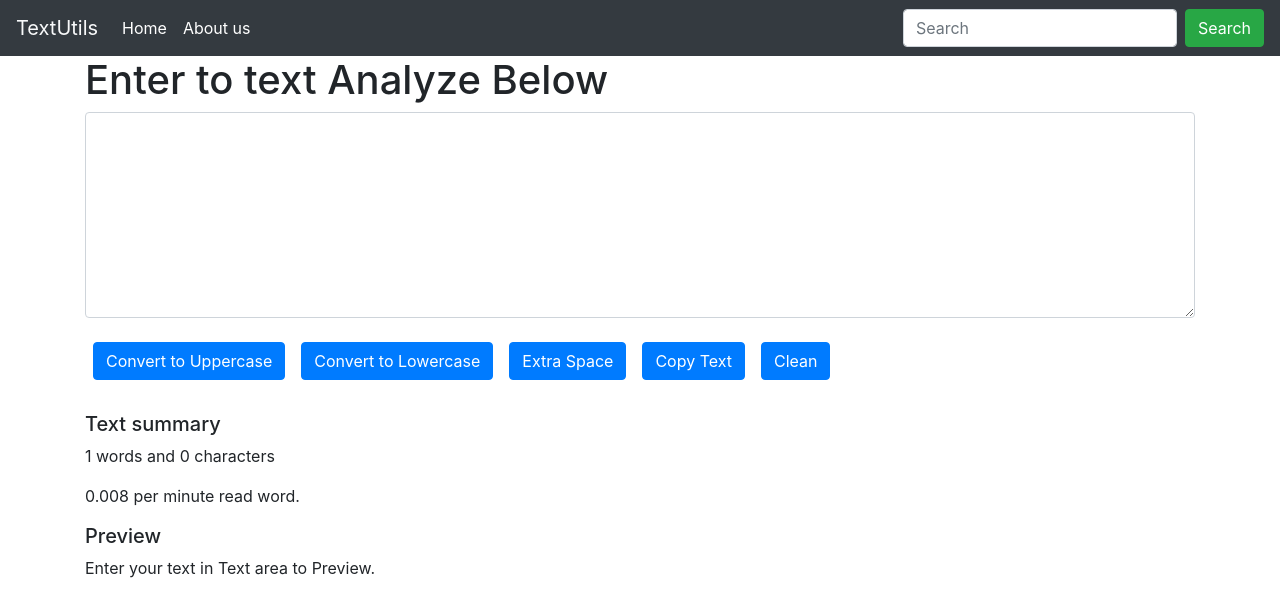
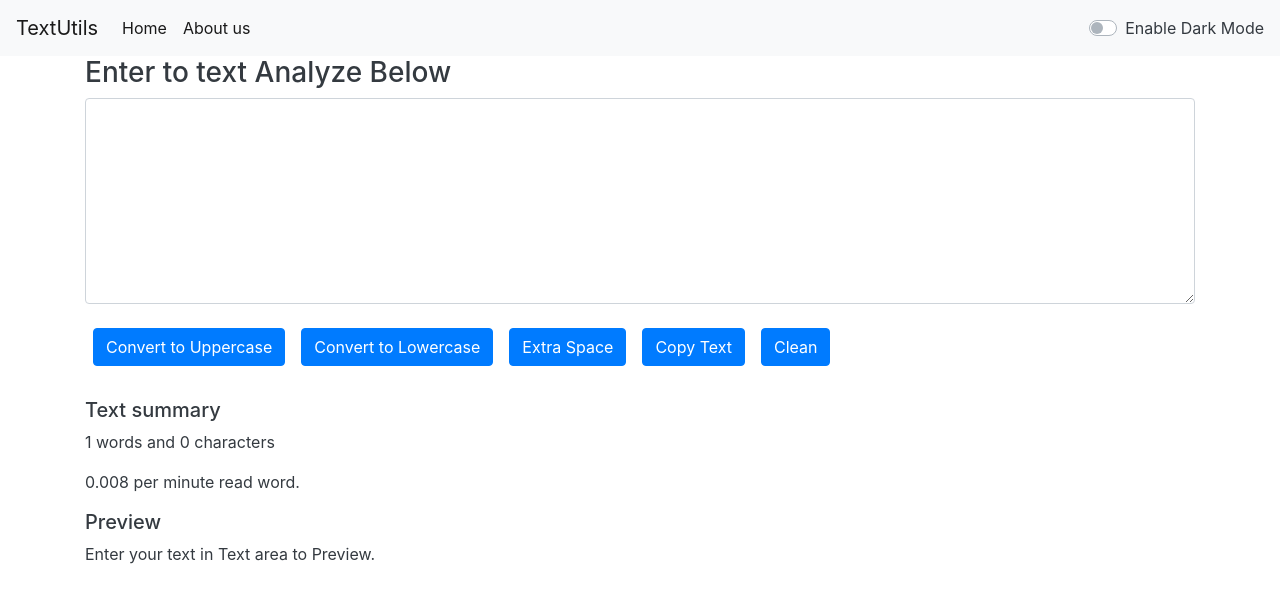
Before and after one commit to Github-9110/TextUtiles_ReactjsOnly, a React (Vite) app: page / in a window 1280 px wide. Shown: the top 616 px of the page. Built offline with nearby package versions, Linux system fonts and the light colour scheme.

Commit message:
Dark mode Enable and Disable with useState hooks

```diff
--- a/src/App.jsx
+++ b/src/App.jsx
@@ -1,12 +1,23 @@
 // import './App.css'
 import Navbar from './components/Navbar'
 import Textform from './components/Textform';
+import React, {useState} from 'react';
 
 function App() {
+  const [mode, setMode] = useState('light');
+  const switchButton =()=>{
+        if(mode==='light'){
+           setMode('dark');
+          document.body.style.backgroundColor='#324352';
+        }else{
+          setMode('light');
+          document.body.style.backgroundColor='white';
+        }
+     }
   return (
-    <>
-      <Navbar title="TextUtils" homeTitle="Home" aboutTitle="About us"/>
-      <Textform heading="Enter to text Analyze Below"/>
+     <>
+      <Navbar title="TextUtils" homeTitle="Home" aboutTitle="About us" devBy="(DevShubh..)" mode={mode} ControlMode={switchButton}/>
+      <Textform heading="Enter to text Analyze Below" mode={mode}/>
     </>
   )
 }
--- a/src/components/Navbar.jsx
+++ b/src/components/Navbar.jsx
@@ -4,26 +4,28 @@ import PropTypes from 'prop-types'
 
 export default function Navbar(props) {
   return (
-    <nav className="navbar navbar-expand-lg navbar-light bg-dark">
-
-  <a className="navbar-brand text-light" href="/">{props.title}</a>
+    <nav className={`navbar navbar-expand-lg navbar-${props.mode} bg-${props.mode}`}>
+  <a className="navbar-brand" href="/">{props.title}</a>
   <button className="navbar-toggler" type="button" data-toggle="collapse" data-target="#navbarSupportedContent" aria-controls="navbarSupportedContent" aria-expanded="false" aria-label="Toggle navigation">
     <span className="navbar-toggler-icon"></span>
   </button>
-
   <div className="collapse navbar-collapse" id="navbarSupportedContent">
     <ul className="navbar-nav mr-auto">
       <li className="nav-item active">
-        <a className="nav-link text-white" href="/">{props.homeTitle} <span className="sr-only">(current)</span></a>
+        <a className="nav-link " href="/">{props.homeTitle} <span className="sr-only">(current)</span></a>
       </li>
-      <li className="nav-item">
-        <a className="nav-link text-white" href="/">{props.aboutTitle}</a>
+      <li className="nav-item active">
+        <a className="nav-link" href="/">{props.aboutTitle}</a>
       </li>
     </ul>
-    <form className="form-inline my-2 my-lg-0">
-      <input className="form-control mr-sm-2" type="search" placeholder="Search" aria-label="Search" />
-      <button className="btn btn-success my-2 my-sm-0" type="submit">Search</button>
-    </form>
+    <div className="custom-control custom-switch">
+    <a className="navbar-brand" href="javacript:void(0)">{props.mode==='dark'?props.devBy:' '}</a>
+    </div>
+    <div className="custom-control custom-switch">
+      <input type="checkbox" className="custom-control-input" onClick={props.ControlMode} id="customSwitch1"/>
+      <label className={`custom-control-label text-${props.mode==='dark'?'light':'dark'}`} htmlFor="customSwitch1">Enable Dark Mode</label>
+    </div>
+
   </div>
 </nav>
   )
@@ -34,9 +36,3 @@ Navbar.propTypes = {
   homeTitle : PropTypes.string.isRequired,
   aboutTitle : PropTypes.string.isRequired,
 }
-
-Navbar.defaultProps = {
-  title : 'Set Here Company Name',
-  homeTitle : 'Title 1',
-  aboutTitle : 'Title 2'
-}
--- a/src/components/Textform.jsx
+++ b/src/components/Textform.jsx
@@ -4,12 +4,6 @@ import React, {useState} from 'react';
 
 export default function Textform(props) {
     const [text, setText] = useState("");
-
-   let myStyle={
-         height: 'auto',
-         minHeight: '100px',
-         maxHeight: '500px',
-         };
     /* Event handing  */
     const handleUperCase = ()=>{
         // console.log("UpperCase");
@@ -49,7 +43,8 @@ export default function Textform(props) {
     <>
     <div className="container">
     <div className=" mb-3">
-        <h1>{props.heading}</h1>
+        <h3 className={`text-${props.mode==='dark'?'white':'dark'}`}>{props.heading}</h3>
+
         <textarea className="form-control" value={text}  onChange={handleOnchange} id="MyTextForm" rows="8"></textarea>
     </div>
     <button className="btn btn-primary m-2" onClick={handleUperCase}  >Convert to Uppercase</button>
@@ -59,13 +54,12 @@ export default function Textform(props) {
     <button className="btn btn-primary m-2" onClick={handleClearText} >Clean</button>
 
 
-    <div className="my-4">
+    <div className={`my-4 text-${props.mode==='dark'?'light':'dark'}`}>
     <h5>Text summary</h5>
     <p>{text.split(" ").length} words and {text.length} characters</p>
     <p>{0.008*text.split(" ").length} per minute read word. </p>
     <h5>Preview</h5>
     <p>{text.length>0?text:" Enter your text in Text area to Preview."}</p>
-    <p> <canvas id="screenshotCanvas"></canvas></p>
    </div>
    </div>
 
```
